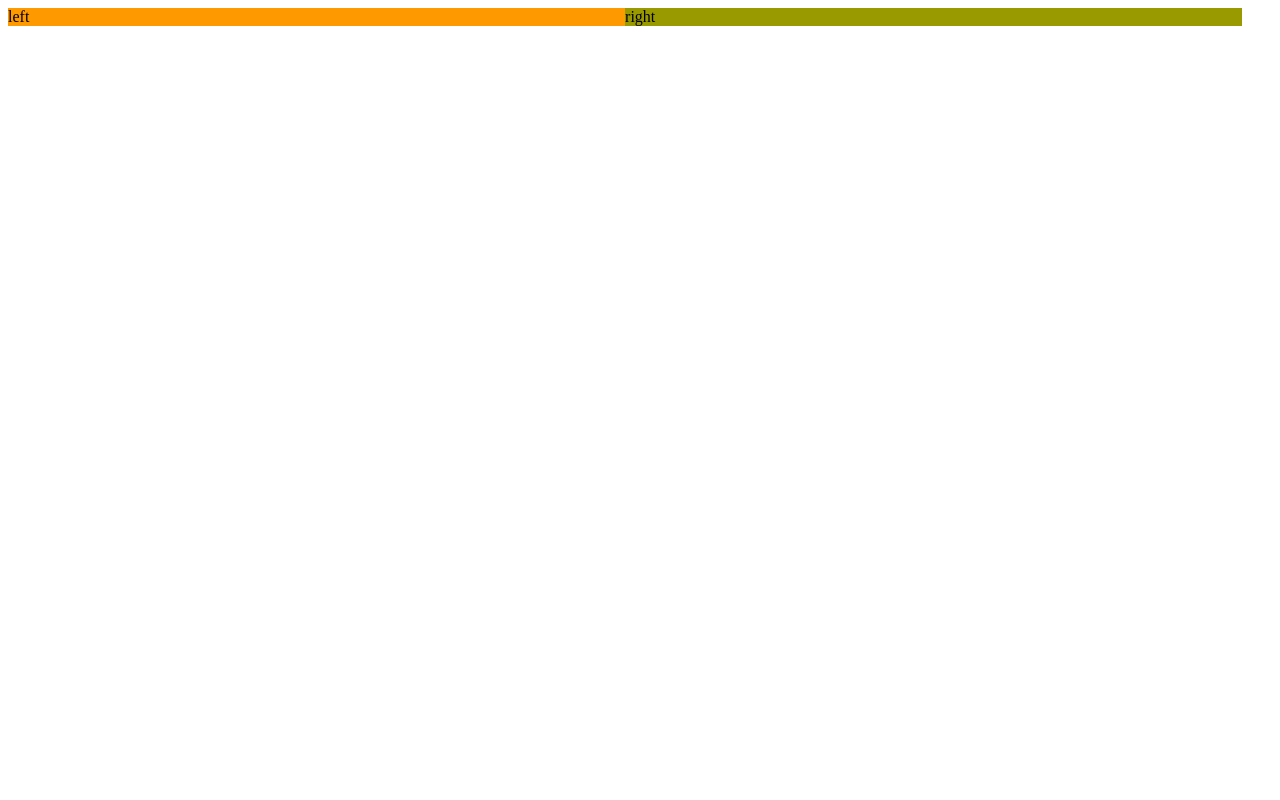
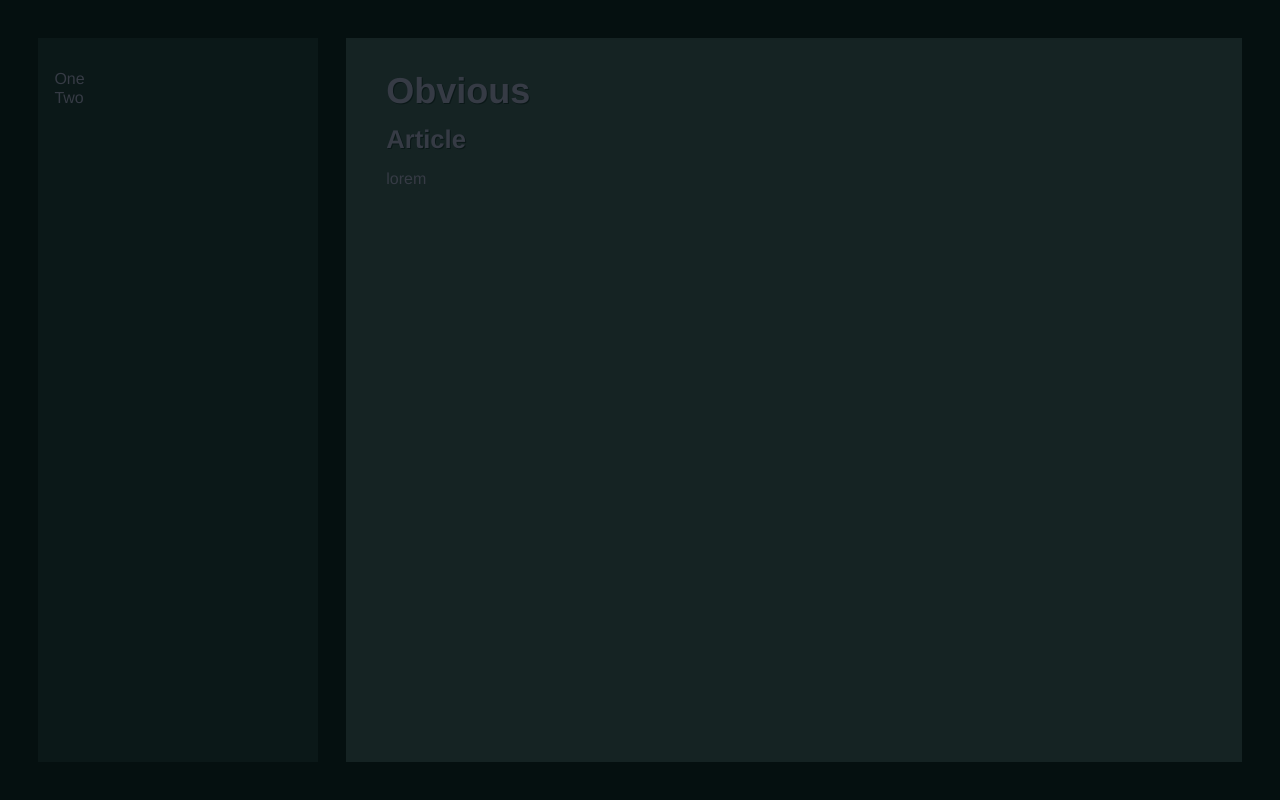
Before and after one commit to mattwaters/brbn, a website: page index.html in a window 1280 px wide. Drawn offline with nearby package versions, Linux system fonts and the light colour scheme.

Commit message:
asdfasdf

```diff
--- a/index.html
+++ b/index.html
@@ -1,11 +1,25 @@
 <html>
 <head>
     <title></title>
-    <link rel="stylesheet" href="css/styles.css"
+    <link rel="stylesheet" href="//normalize-css.googlecode.com/svn/trunk/normalize.css" />
+    <link rel="stylesheet" href="css/styles.css" />
 </head>
 <body>
-    <span class="header-left">left</span>
-    <span class="header-right">right</span>
+    <section class="channel-left">
+        <ul>
+            <li>One</li>
+            <li>Two</li>
+        </ul>
+    </section>
+    <section class="channel-right">
+        <header>
+            <h1 class="site-title">Obvious</h1>
+        </header>
+        <article>
+            <h2>Article</h2>
+            <p>lorem</p>
+        </article>
+    </section>
 
 </body>
 </html>
--- a/js/script.js
+++ b/js/script.js
@@ -1 +1,2 @@
 console.log('okayee');
+require('normalize-css');
--- a/sass/styles.scss
+++ b/sass/styles.scss
@@ -3,13 +3,47 @@
 .container {
     @include outer-container;
 }
-.header-left {
-    @include span-columns(6);
+.channel-left {
+    @include span-columns(3);
+    background-color: #0B1818;
+    color: #363B45;
+    height: 100%;
+    padding: 2em 1em;
+    ul {
+        margin-top: 0;
+        padding: 0;
+        list-style-type: none;
+    }
+}
+.channel-right {
+    @include span-columns(9);
     @include omega;
-    background-color: #ff9900;
+    background-color: #152323;
+    color: #363B45;
+    height: 100%;
+    padding: 2em 2.5em;
+    h1 {
+        margin: 0;
+        font-size: 2.25em;
+        text-shadow: 1px 1px #0B1818;
+    }
+    article {
+        h2 {
+            font-size: 1.6em;
+            text-shadow: 1px 1px #0B1818;
+            margin: .5em 0;
+        }
+    }
+
 }
-.header-right {
-    @include span-columns(6);
-    @include omega;
-    background-color: #999900;
+html, body {
+    height: 100%;
 }
+body {
+    padding: 3% 3%;
+    background-color: #051010;
+}
+html {
+    font-family: "HelveticaNeue-Light", "Helvetica Neue Light", "Helvetica Neue", Helvetica, Arial, "Lucida Grande", sans-serif;
+    font-weight: 300;
+}
```
Also changed, not shown: css/styles.css.
